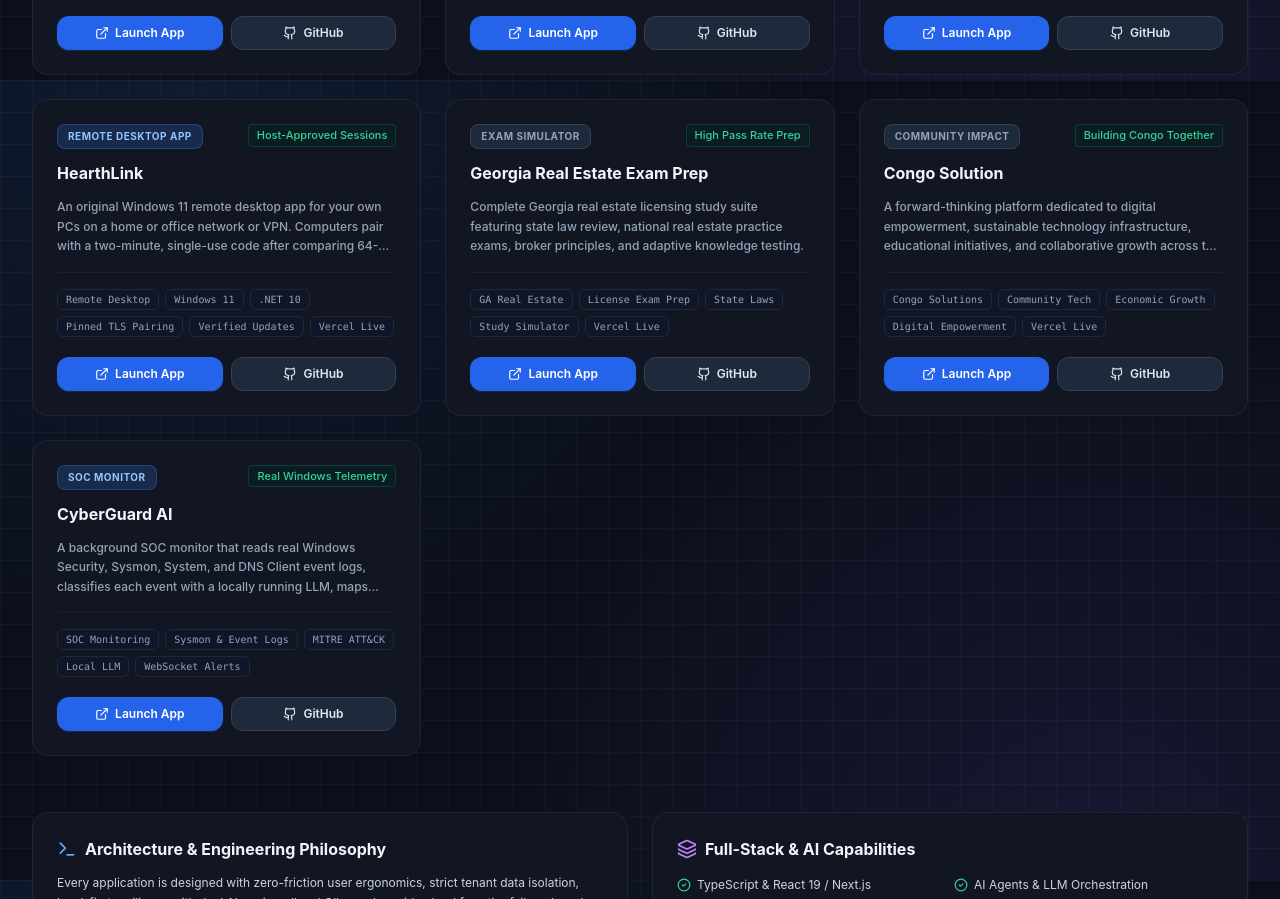
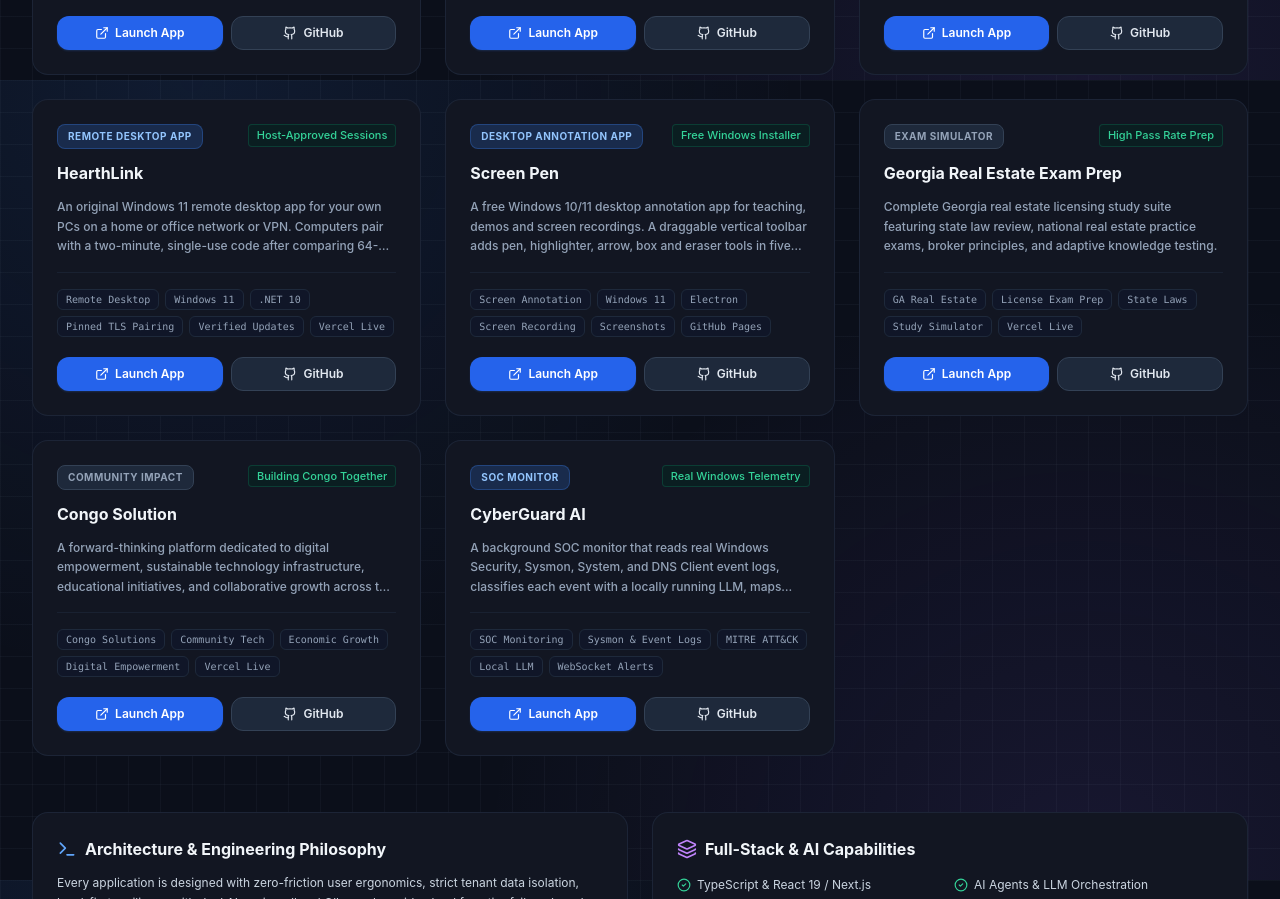
Before and after one commit to pitchiluxe/erickomari, a React (Vite) app: page / in a window 1280 px wide. Shown: the part 3120-4019 px from the top of the page. Built offline with nearby package versions, Linux system fonts and the light colour scheme.

Commit message:
Add Screen Pen desktop annotation app to portfolio list after HearthLink.
Co-Authored-By: Claude Opus 5.5 <noreply@anthropic.com>

```diff
--- a/src/data/profile.ts
+++ b/src/data/profile.ts
@@ -358,6 +358,20 @@ export const CREATOR_PROJECTS: CreatorProject[] = [
     stats: 'Host-Approved Sessions'
   },
   {
+    id: 'proj-screen-pen',
+    title: 'Screen Pen',
+    tagline: 'Draw, Highlight, Capture & Record Over Your Real Windows Desktop',
+    description: 'A free Windows 10/11 desktop annotation app for teaching, demos and screen recordings. A draggable vertical toolbar adds pen, highlighter, arrow, box and eraser tools in five colors over any app, with Undo, Clear and click-through mode so marks stay visible while you keep working. Captures area or full-screen PNGs with annotations, and records screens or single windows to WebM at up to 1080p/30 fps with narration, system audio and a movable circular camera bubble. Everything runs locally with a Save As dialog for every capture. Built with Electron and TypeScript; the classroom-themed download site is hosted on GitHub Pages.',
+    category: 'Productivity & Tools',
+    liveUrl: 'https://pitchiluxe.github.io/screen-pen/',
+    githubUrl: 'https://github.com/pitchiluxe/screen-pen',
+    tags: ['Screen Annotation', 'Windows 11', 'Electron', 'Screen Recording', 'Screenshots', 'GitHub Pages'],
+    featured: true,
+    badge: 'DESKTOP ANNOTATION APP',
+    stars: 0,
+    stats: 'Free Windows Installer'
+  },
+  {
     id: 'proj-georgia-re',
     title: 'Georgia Real Estate Exam Prep',
     tagline: 'Pass Your GA Real Estate Exam with Confidence',
```
